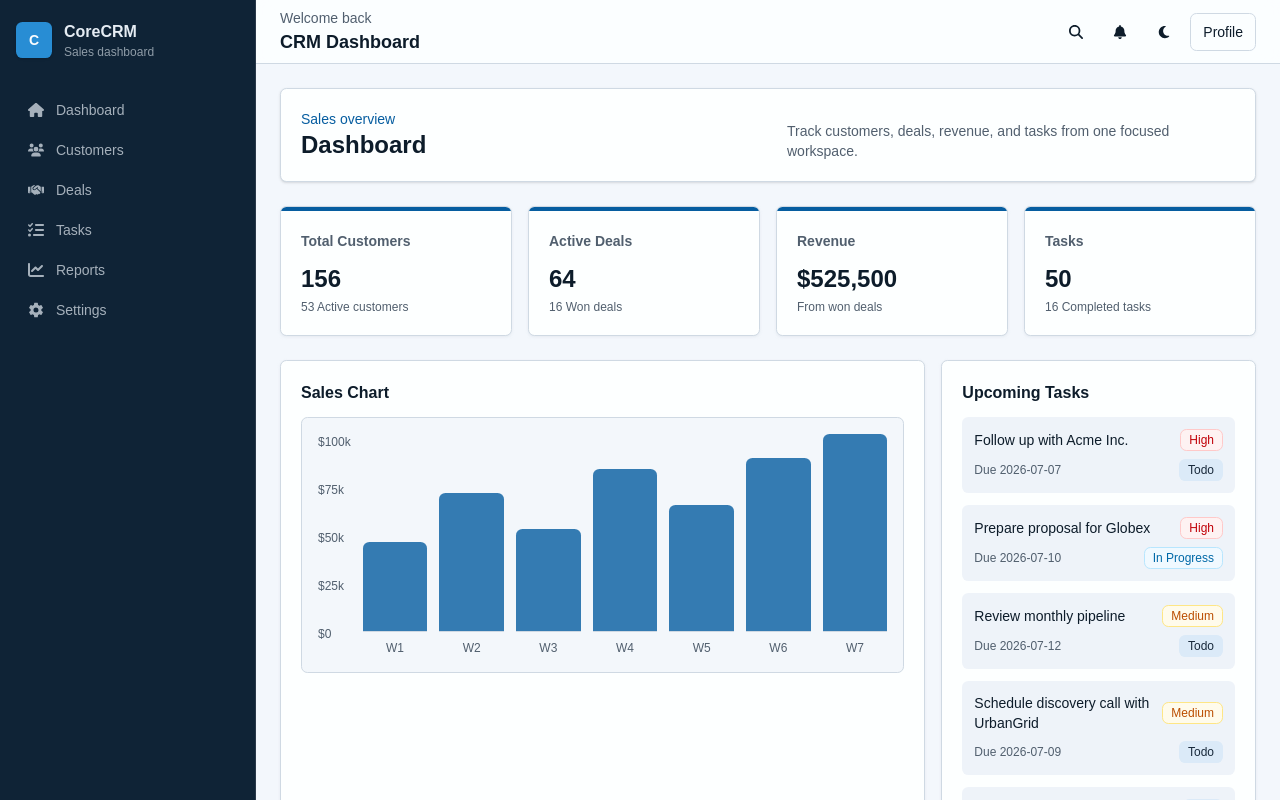
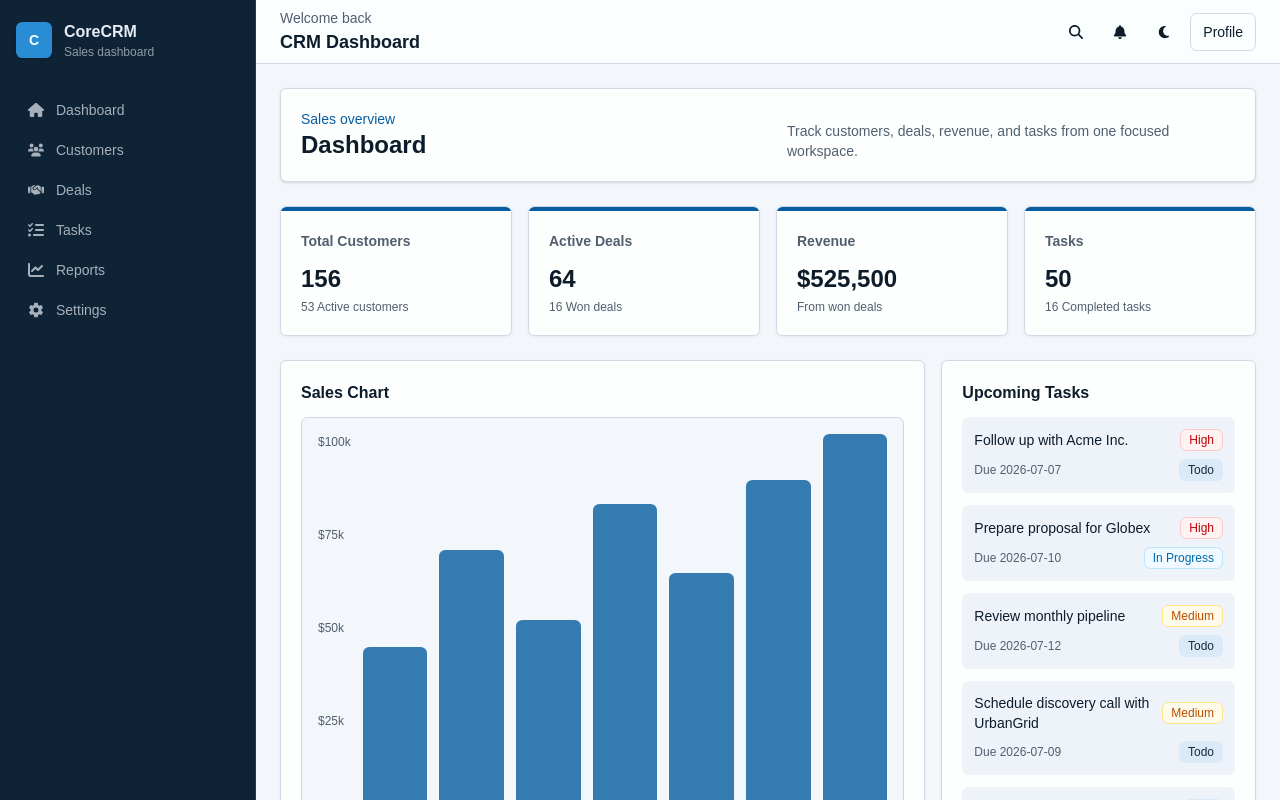
Before and after one commit to Alilool/CRM-System, a Next.js app: page /dashboard in a window 1280 px wide. Shown: the top 800 px of the page. Built offline with nearby package versions, Linux system fonts and the light colour scheme.

Commit message:
feat: enhance dashboard layout and integrate Vercel analytics

```diff
--- a/app/(dashboard)/dashboard/page.tsx
+++ b/app/(dashboard)/dashboard/page.tsx
@@ -62,13 +62,13 @@ export default function DashboardPage() {
       </section>
 
       <section className="grid gap-4 lg:grid-cols-3">
-        <Card className="lg:col-span-2">
+        <Card className="flex h-full flex-col lg:col-span-2">
           <CardHeader>
             <CardTitle>Sales Chart</CardTitle>
           </CardHeader>
-          <CardContent>
-            <div className="flex h-64 gap-3 rounded-md border border-border bg-muted/40 p-4">
-              <div className="flex h-52 flex-col justify-between text-xs text-muted-foreground">
+          <CardContent className="flex flex-1 flex-col">
+            <div className="flex min-h-64 flex-1 gap-3 rounded-md border border-border bg-muted/40 p-4">
+              <div className="flex flex-col justify-between pb-6 text-xs text-muted-foreground">
                 <span>$100k</span>
                 <span>$75k</span>
                 <span>$50k</span>
@@ -82,7 +82,7 @@ export default function DashboardPage() {
                     key={bar.label}
                     className="flex flex-1 flex-col items-center justify-end gap-2"
                   >
-                    <div className="flex h-52 w-full items-end border-b border-border">
+                    <div className="flex min-h-52 flex-1 w-full items-end border-b border-border">
                       <div
                         className="w-full rounded-t-md bg-primary/80"
                         style={{ height: bar.height }}
@@ -106,7 +106,7 @@ export default function DashboardPage() {
             <div className="space-y-3 text-sm">
               {tasks
                 .filter((task) => task.status !== "Done")
-                .slice(0, 6)
+                .slice(0, 5)
                 .map((task) => (
                   <div key={task.id} className="rounded-md bg-muted/60 p-3">
                     <div className="mb-2 flex items-center justify-between gap-2">
--- a/app/layout.tsx
+++ b/app/layout.tsx
@@ -1,3 +1,4 @@
+import { Analytics } from "@vercel/analytics/next";
 import type { Metadata } from "next";
 import "./globals.css";
 
@@ -25,6 +26,7 @@ export default function RootLayout({
         />
         {children}
       </body>
+      <Analytics />
     </html>
   );
 }
--- a/package.json
+++ b/package.json
@@ -10,6 +10,7 @@
   },
   "dependencies": {
     "@base-ui/react": "^1.6.0",
+    "@vercel/analytics": "^2.0.1",
     "class-variance-authority": "^0.7.1",
     "clsx": "^2.1.1",
     "lucide-react": "^1.23.0",
```
Also changed, not shown: 1 other file (tests, documents, lock files or other folders).
